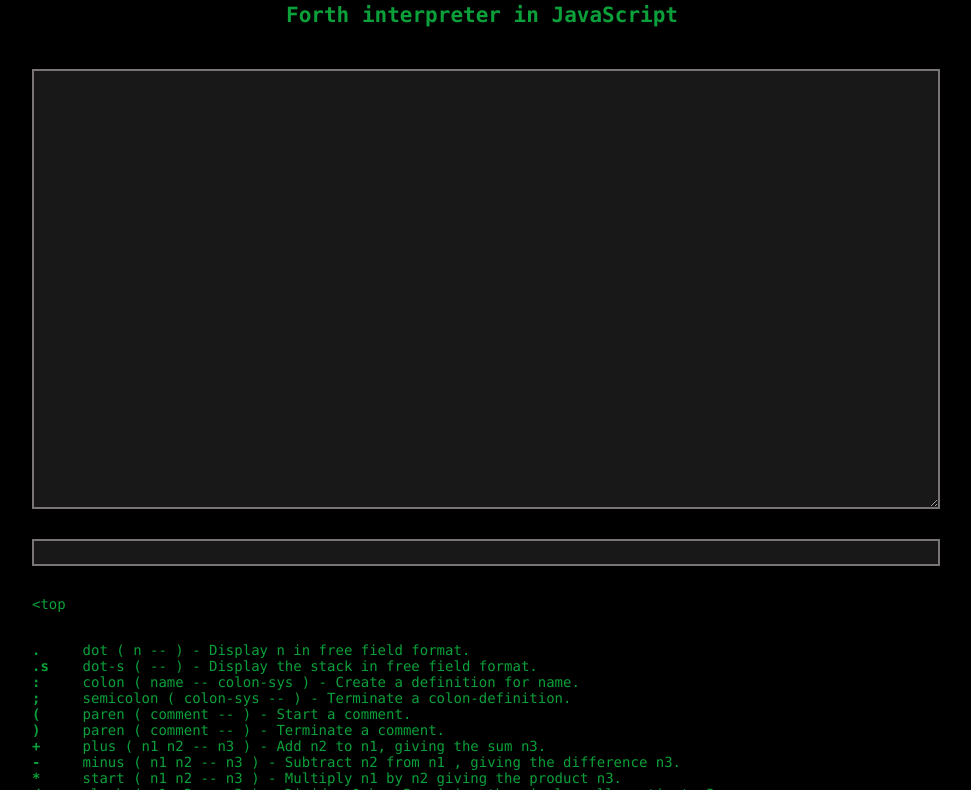
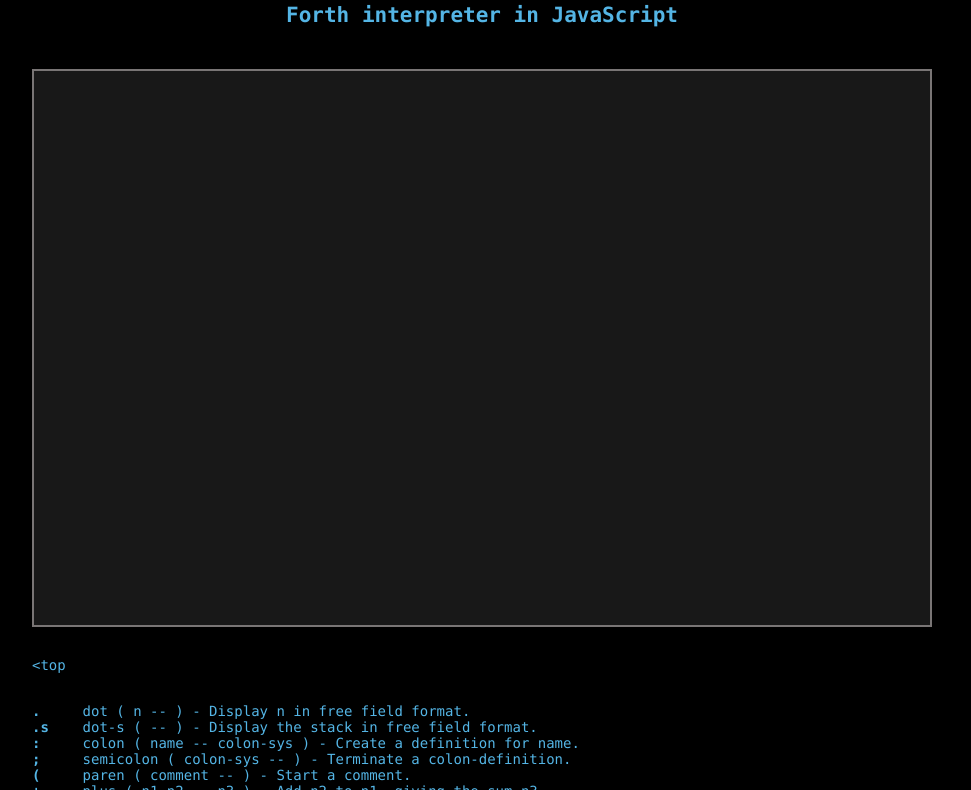
Before and after one commit to PopovMP/forthune, a plain HTML site: page index.js.html in a window 1280 px wide. Shown: the part 105-895 px from the top of the page, without its empty margins (158-1129 px from the left). Drawn offline with Linux system fonts and the light colour scheme.

Commit message:
Fixed terminal style

```diff
--- a/css/style.css
+++ b/css/style.css
@@ -1,6 +1,6 @@
 body {
+    color: #54b5e5;
     background-color: #000000;
-    color: #0ba03a;
     font-family: Consolas, monospace;
     font-size: 14px;
 }
@@ -34,32 +34,37 @@ button {
     background-color: #3fa00b;
 }
 
-#terminal {
+.terminal {
     display: block;
-    font-size: 18px;
-    height: 24em;
+    font-size: 20px;
+    font-family: Consolas, monospace;
     background-color: #181818;
-    color: #0ba03a;
-    border: #797575 solid 2px;
+    color: #54b5e5;
     white-space: pre;
     width: 100%;
+    padding: 0;
+    margin: 0;
+    border: none;
 }
 
-#readline {
-    display: block;
-    color: #0ba03a;
+#screen {
+    padding: 1px 2px;
+    border: #797575 solid 2px;
+    height: 552px;
+    position: relative;
+    overflow: hidden;
     background-color: #181818;
-    border: #797575 solid 2px;
-    font-size: 18px;
-    white-space: pre;
-    width: 100%;
 }
 
-#initial-pc {
-    font-size: 22px;
-    max-width: 100px;
-    background-color: #181818;
-    color: #0ba03a;
+#output-log {
+}
+
+#input-line {
+    position: sticky;
+    bottom: 0;
+}
+#input-line:focus {
+    outline: none;
 }
 
 .btn-secondary {
@@ -77,19 +82,3 @@ button {
 .btn-success {
     background-color: green;
 }
-
-textarea {
-    scrollbar-width: thin;
-    scrollbar-color: #9e9e9e #525252;
-}
-textarea::-webkit-scrollbar {
-    width: 11px;
-}
-textarea::-webkit-scrollbar-track {
-    background: #525252;
-}
-textarea::-webkit-scrollbar-thumb {
-    background-color: #9e9e9e;
-    border-radius: 6px;
-    border: 3px solid #525252;
-}
--- a/index.js.html
+++ b/index.js.html
@@ -13,13 +13,11 @@
 
 <div class="container">
   <div class="row center">
-    <label for="terminal" style="display: none">Terminal</label>
-    <textarea id="terminal" spellcheck="false"></textarea>
-  </div>
-
-  <div class="row center">
-    <label for="readline" style="display: none">Readline</label>
-    <input id="readline" type="text" spellcheck="false">
+    <label for="input-line" style="display: none">Readline</label>
+    <div id="screen">
+      <div class="terminal" id="output-log"></div>
+      <input class="terminal" id="input-line" type="text" spellcheck="false">
+    </div>
   </div>
 
   <div class="row center">
--- a/js/index.js
+++ b/js/index.js
@@ -3,27 +3,34 @@
 class Application {
     // noinspection JSUnusedGlobalSymbols
     constructor() {
+        this.OUT_BUFFER_LINES = 23;
         this.forthune = new Forthune();
-        this.readline = document.getElementById('readline');
-        this.terminal = document.getElementById('terminal');
+        this.screen = document.getElementById('screen');
+        this.outputLog = document.getElementById('output-log');
+        this.inputLine = document.getElementById('input-line');
         this.stackView = document.getElementById('stack-view');
         this.wordsElem = document.getElementById('dictionary');
         this.readBuffer = [];
+        this.outputBuffer = [];
         this.readBufferIndex = 0;
-        this.readline.addEventListener("keydown", this.readline_keydown.bind(this));
+        this.inputLine.addEventListener("keydown", this.readline_keydown.bind(this));
         this.forthune.output = this.output.bind(this);
-        this.terminal.value = '';
-        this.readline.value = '';
+        this.outputLog.innerText = '';
+        this.inputLine.value = '';
         this.stackView.innerText = ' <top';
+        this.outputLog.addEventListener('click', () => this.inputLine.focus());
+        this.screen.addEventListener('click', () => this.inputLine.focus());
+        this.inputLine.focus();
         this.wordsElem.innerHTML = this.forthune.getWords()
             .map(word => `<strong>${word.value.toString().padEnd(5, ' ').replace(/ /g, '&nbsp;')}</strong> ${word.see}`)
             .join('<br/>');
+        document.addEventListener('click', () => this.inputLine.focus());
     }
     readline_keydown(event) {
         if (event.code === 'Enter') {
             event.preventDefault();
-            const cmdText = this.readline.value.trim();
-            this.readline.value = '';
+            const cmdText = this.inputLine.value.trim();
+            this.inputLine.value = '';
             if (this.readBuffer.length === 0 || this.readBuffer[this.readBuffer.length - 1] !== cmdText) {
                 this.readBuffer.push(cmdText);
                 this.readBufferIndex = this.readBuffer.length - 1;
@@ -35,7 +42,7 @@ class Application {
         if (event.code === 'ArrowUp') {
             event.preventDefault();
             if (this.readBuffer.length > 0)
-                this.readline.value = this.readBuffer[this.readBufferIndex];
+                this.inputLine.value = this.readBuffer[this.readBufferIndex];
             if (this.readBufferIndex > 0)
                 this.readBufferIndex -= 1;
         }
@@ -43,13 +50,15 @@ class Application {
             event.preventDefault();
             if (this.readBufferIndex < this.readBuffer.length - 1) {
                 this.readBufferIndex += 1;
-                this.readline.value = this.readBuffer[this.readBufferIndex];
+                this.inputLine.value = this.readBuffer[this.readBufferIndex];
             }
         }
     }
     output(text) {
-        this.terminal.value += text + '\n';
-        this.terminal.scrollTop = this.terminal.scrollHeight;
+        this.outputBuffer.push(text);
+        while (this.outputBuffer.length > this.OUT_BUFFER_LINES)
+            this.outputBuffer.shift();
+        this.outputLog.innerText = this.outputBuffer.join('\n');
     }
 }
 var Kind;
@@ -188,7 +197,6 @@ class Forthune {
             ':': { kind: 0 /* Kind.Word */, value: ':', see: 'colon ( name -- colon-sys ) - Create a definition for name.' },
             ';': { kind: 0 /* Kind.Word */, value: ';', see: 'semicolon ( colon-sys -- ) - Terminate a colon-definition.' },
             '(': { kind: 0 /* Kind.Word */, value: '(', see: 'paren ( comment -- ) - Start a comment.' },
-            ')': { kind: 0 /* Kind.Word */, value: ')', see: 'paren ( comment -- ) - Terminate a comment.' },
             '+': { kind: 0 /* Kind.Word */, value: '+', see: 'plus  ( n1 n2 -- n3 ) - Add n2 to n1, giving the sum n3.' },
             '-': { kind: 0 /* Kind.Word */, value: '-', see: 'minus ( n1 n2 -- n3 ) - Subtract n2 from n1 , giving the difference n3.' },
             '*': { kind: 0 /* Kind.Word */, value: '*', see: 'start ( n1 n2 -- n3 ) - Multiply n1 by n2 giving the product n3.' },
--- a/src/forthune.ts
+++ b/src/forthune.ts
@@ -171,7 +171,6 @@ class Forthune
 			':'    : {kind: Kind.Word, value: ':',     see: 'colon ( name -- colon-sys ) - Create a definition for name.'},
 			';'    : {kind: Kind.Word, value: ';',     see: 'semicolon ( colon-sys -- ) - Terminate a colon-definition.'},
 			'('    : {kind: Kind.Word, value: '(',     see: 'paren ( comment -- ) - Start a comment.'},
-			')'    : {kind: Kind.Word, value: ')',     see: 'paren ( comment -- ) - Terminate a comment.'},
 
 			'+'    : {kind: Kind.Word, value: '+',     see: 'plus  ( n1 n2 -- n3 ) - Add n2 to n1, giving the sum n3.'},
 			'-'    : {kind: Kind.Word, value: '-',     see: 'minus ( n1 n2 -- n3 ) - Subtract n2 from n1 , giving the difference n3.'},
```
Also changed, not shown: src/application.ts (+25 -13 lines), 1 other file.
